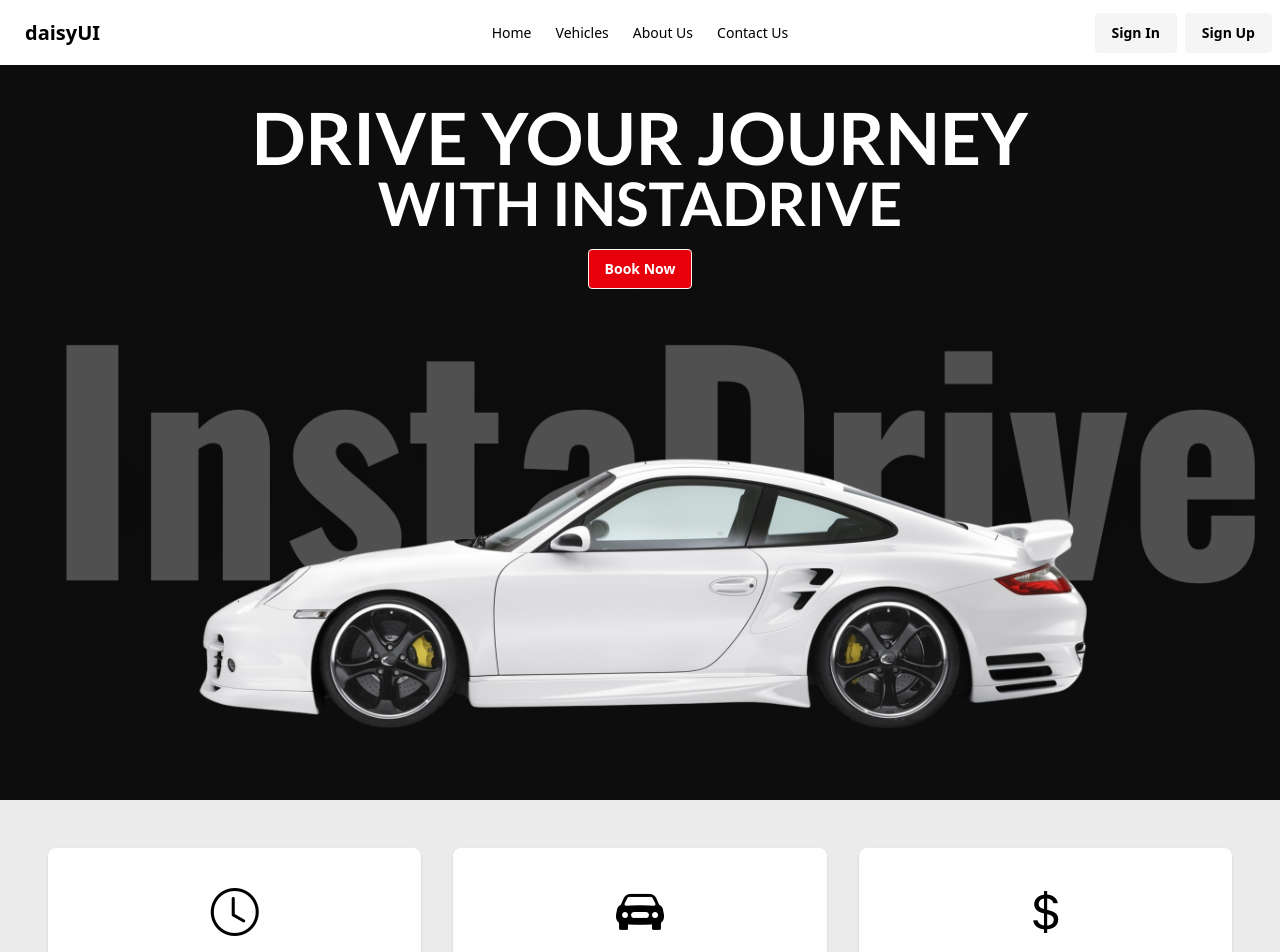
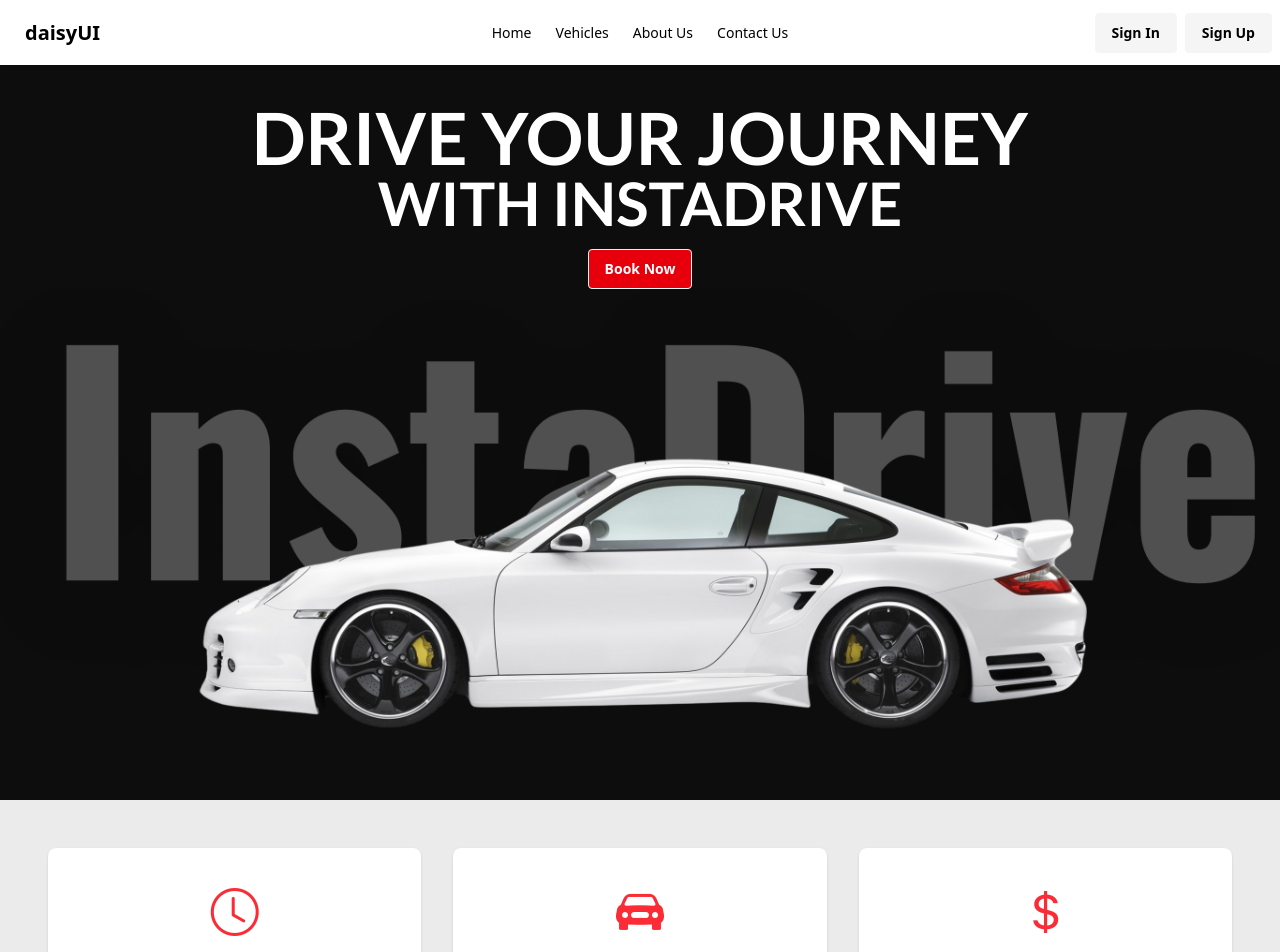
Before and after one commit to jacobferreras/car-rental, a Next.js app: page / in a window 1280 px wide. Shown: the top 952 px of the page. Built offline with nearby package versions, Linux system fonts and the light colour scheme; no server answers; the database is empty.

Commit message:
fix: update icon colors in ServiceBenifits for improved visibility

```diff
--- a/components/ui/home/ServiceBenifits.tsx
+++ b/components/ui/home/ServiceBenifits.tsx
@@ -5,7 +5,7 @@ const ServiceBenifits = () => {
     <div className="flex flex-col md:flex-row justify-center items-center px-4 lg:px-12 text-center gap-4 lg:gap-8 py-12">
       <div className="card bg-base-100 w-auto md:h-70 xl:h-90 lg:w-96 shadow-sm">
         <figure className="px-10 pt-10">
-          <i className="bi bi-clock text-xl md:text-3xl xl:text-5xl"></i>
+          <i className="bi bi-clock text-red-500 text-xl md:text-3xl xl:text-5xl"></i>
         </figure>
         <div className="card-body items-center text-center">
           <h1 className="font-family-mono text-md md:text-lg xl:text-xl font-bold">
@@ -22,7 +22,7 @@ const ServiceBenifits = () => {
 
       <div className="card bg-base-100 w-auto md:h-70 xl:h-90 lg:w-96 shadow-sm">
         <figure className="px-10 pt-10">
-          <i className="bi bi-car-front-fill text-xl md:text-3xl xl:text-5xl"></i>
+          <i className="bi bi-car-front-fill text-xl text-red-500 md:text-3xl xl:text-5xl"></i>
         </figure>
         <div className="card-body items-center text-center">
           <h1 className="font-family-mono text-md md:text-lg xl:text-xl font-bold">
@@ -38,7 +38,7 @@ const ServiceBenifits = () => {
 
       <div className="card bg-base-100 w-auto md:h-70 xl:h-90 lg:w-96 shadow-sm">
         <figure className="px-10 pt-10">
-          <i className="bi bi-currency-dollar text-xl md:text-3xl  xl:text-5xl"></i>
+          <i className="bi bi-currency-dollar text-xl text-red-500 md:text-3xl  xl:text-5xl"></i>
         </figure>
         <div className="card-body items-center text-center">
           <h1 className="font-family-mono text-md md:text-lg xl:text-xl font-bold">
```
